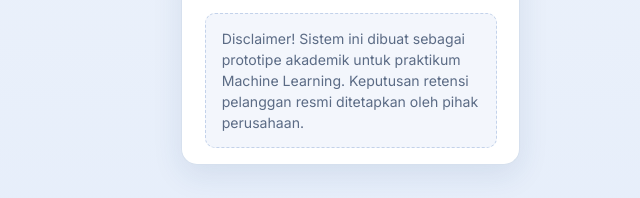
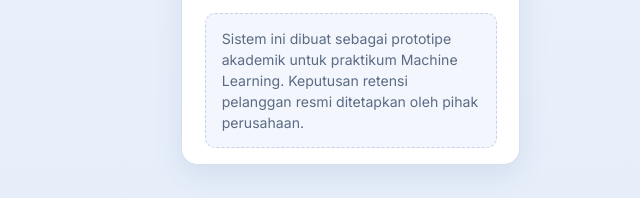
Before and after one commit to shalfaaaa/kelompok5, a plain HTML site: page static/index.html in a window 1280 px wide. Shown: the part 325-523 px from the top of the page, 640-1280 px from the left. Drawn offline with Linux system fonts and the light colour scheme; no server answers.

Commit message:
Update frontend web

```diff
--- a/static/index.html
+++ b/static/index.html
@@ -20,7 +20,7 @@
       <aside>
         <h2>Hasil Prediksi</h2>
         <p id="result" role="status">Isi formulir untuk memulai.</p>
-        <p class="note">Disclaimer! Sistem ini dibuat sebagai prototipe akademik untuk praktikum Machine Learning.
+        <p class="note">Sistem ini dibuat sebagai prototipe akademik untuk praktikum Machine Learning.
           Keputusan retensi pelanggan resmi ditetapkan oleh pihak perusahaan.</p>
       </aside>
     </div>
```
